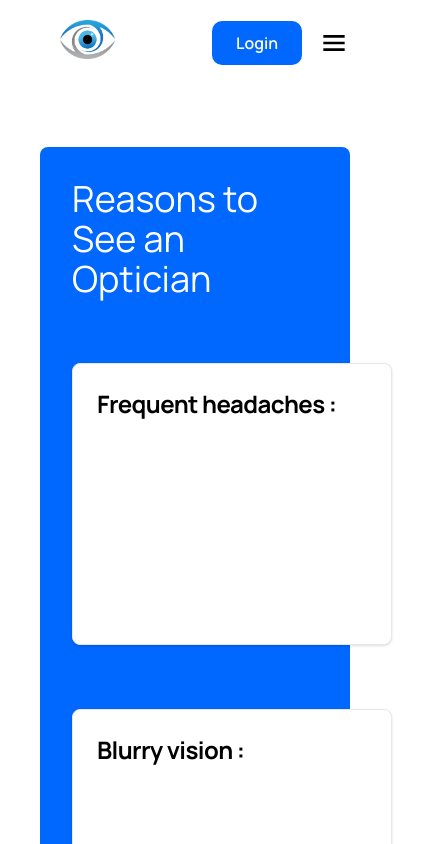
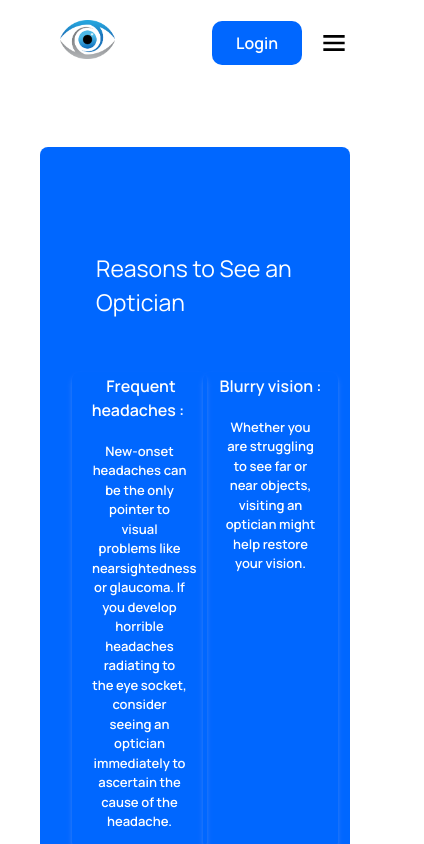
Before and after one commit to githubusefull/optician, a React (Vite) app in the folder front/: page /services in a window 390 px wide. Shown: the top 844 px of the page, 424 px wide, since content can reach past the window. Built offline with nearby package versions, Linux system fonts and the light colour scheme; a web font is replaced by a local one.

Commit message:
responsive changes

```diff
--- a/front/src/App.css
+++ b/front/src/App.css
@@ -76,3 +76,15 @@ body {
     display: block;
   }
 }
+@media(max-width:450px) {
+  .disc {
+      font-size: 13px;
+      padding: 3px;
+  }
+}
+@media(max-width:450px) {
+  .project-card {
+     width: 135px;
+     padding: 2px 4px;
+  }
+}
--- a/front/src/pages/Appointments.jsx
+++ b/front/src/pages/Appointments.jsx
@@ -80,25 +80,25 @@ results.map((user) => {
    return (
     <div key={user._id}>
 <div className="max-w-sm p-6 shadow m-4 md:hidden border-solid border-2 rounded-lg border-white" key={user._id}>
-    <div className="text-[8px] items-center font-[700] text-white p-1">
+    <div className="text-[15px] items-center font-[700] text-white p-1">
         Full Name : {user.fullname}
     </div>
-    <div className="text-[8px] items-center font-[700] text-white p-1">
+    <div className="text-[15px] items-center font-[700] text-white p-1">
         Email : {user.email}
     </div>
-    <div className="text-[8px] items-center font-[700] text-white p-1">
+    <div className="text-[15px] items-center font-[700] text-white p-1">
         Phone : {user.phone}
     </div>
-    <div className="text-[8px] items-center font-[700] text-white p-1">
+    <div className="text-[15px] items-center font-[700] text-white p-1">
         Date : {user.date}
     </div>
     {user.pm === "" ?
-    <div className="text-[8px] items-center font-[700] text-white p-1">
+    <div className="text-[15px] items-center font-[700] text-white p-1">
         Time :  08:00 AM
     </div>
     : null}
     {user.am === "" ?
-    <div className="text-[8px] items-center font-[700] text-white p-1">
+    <div className="text-[15px] items-center font-[700] text-white p-1">
         Time :  14:00 PM
     </div>
     : null}
--- a/front/src/pages/Contact.jsx
+++ b/front/src/pages/Contact.jsx
@@ -65,7 +65,7 @@ const Contact = () => {
 <div>
 <div>
       <form onSubmit={handleSubm} >
-        <div className='bg-primaryColor w-auto h-screen mx-5 mt-20  font-[600] rounded-lg'>
+        <div className='bg-primaryColor w-auto h-full mx-5 mt-20  font-[600] rounded-lg'>
         <p className='flex justify-center p-8 text-4xl font-[400] text-white'>Your Contact</p>
 
           <div className='flex justify-center mb-2'>
@@ -100,7 +100,7 @@ const Contact = () => {
             value={data.contact}
             placeholder='Contact'
             onChange={handleChange}
-            className={'input p-4 w-[300px] h-[122px]  placeholder:text-textColor font-[700]'}
+            className={'input p-4 w-[300px] h-[100px]  placeholder:text-textColor font-[700]'}
              />
 
           </div>
--- a/front/src/pages/Reasons.jsx
+++ b/front/src/pages/Reasons.jsx
@@ -5,45 +5,65 @@ const Cards = [
 
     {
       text1: "Frequent headaches",
-      text2: "New-onset headaches can be the only pointer to visual problems like nearsightedness or glaucoma. If you develop horrible headaches radiating to the eye socket, consider seeing an optician immediately to ascertain the cause of the headache.",
+      style:'shadow-blue-500',
+       text2: "New-onset headaches can be the only pointer to visual problems like nearsightedness or glaucoma. If you develop horrible headaches radiating to the eye socket, consider seeing an optician immediately to ascertain the cause of the headache.",
     },
     {
         text1: "Blurry vision",
+        style:'shadow-blue-500',
         text2: "Whether you are struggling to see far or near objects, visiting an optician might help restore your vision.",
     },
     {
         text1: "Dry and itchy eyes",
+        style:'shadow-blue-500',
         text2: " Dry eyes with light sensitivity or other associated features typically resolve in a few days for most people.",
     },
     {
         text1: "Frequent headaches",
+        style:'shadow-blue-500',
         text2: "New-onset headaches can be the only pointer to visual problems like nearsightedness or glaucoma. If you develop horrible headaches radiating to the eye socket, consider seeing an optician immediately to ascertain the cause of the headache.",
       },
       {
           text1: "Blurry vision",
+          style:'shadow-blue-500',
           text2: "Whether you are struggling to see far or near objects, visiting an optician might help restore your vision.",
       },
       {
           text1: "Dry and itchy eyes",
+          style:'shadow-blue-500',
           text2: " Dry eyes with light sensitivity or other associated features typically resolve in a few days for most people.",
       }
 
   ];
 const Reasons = () => {
   return (
-    <div className='bg-primaryColor w-auto h-full mx-5 mt-20  font-[600] rounded-lg'>
-          <div className='flex justify-center p-8 text-4xl font-[400] text-white'>Reasons to See an Optician</div>
-          {Cards.map((l, index) => (
-            <div key={index} className='inline-flex'>
-          <div className="w-80 p-6 m-8 bg-white border border-gray-200 rounded-lg shadow hover:bg-gray-100
-           dark:bg-primaryColor  dark:hover:bg-white">
-    <h5 className="mb-2 text-2xl font-bold tracking-tight cursor-pointer dark:text-white hover:text-primaryColor">{l.text1} : </h5>
-    <p className="hover:text-primaryColor  cursor-pointer text-white font-[600]">{l.text2}.</p>
+    <div className='bg-primaryColor w-auto h-full mx-5 p-8 mt-20 font-[600] rounded-lg'>
+          <div className='flex justify-center p-6 text-4xl  font-[400] text-white'>
+
+          <p className="hidden md:block">
+            Reasons to See an Optician
+            </p>
+            </div>
+            <div className='flex justify-center p-6 text-[23px]  font-[400] text-white'>
+          <div className="md:hidden">
+            Reasons to See an Optician
+            </div>
+            </div>
+          <div className='w-full grid grid-cols-2 sm:grid-cols-4 gap-4 text-center py-2  sm:px-0 my-2'>
+          {Cards.map(({id, text2, text1, style}) => (
+   <div key={id}
+   className={`shadow-md hover:scale-105 duration-500  rounded-lg my-3 ${style} project-card`}>
+   <span className='text-white text-[16px] disc'>{text1} :</span>
+   <div className='mt-1 p-4 text-white disc'>{text2}</div>
 </div>
-</div>
-        ))}
+  ))}
+  </div>
           </div>
+
   )
 }
 
+
+
+
 export default Reasons
```
